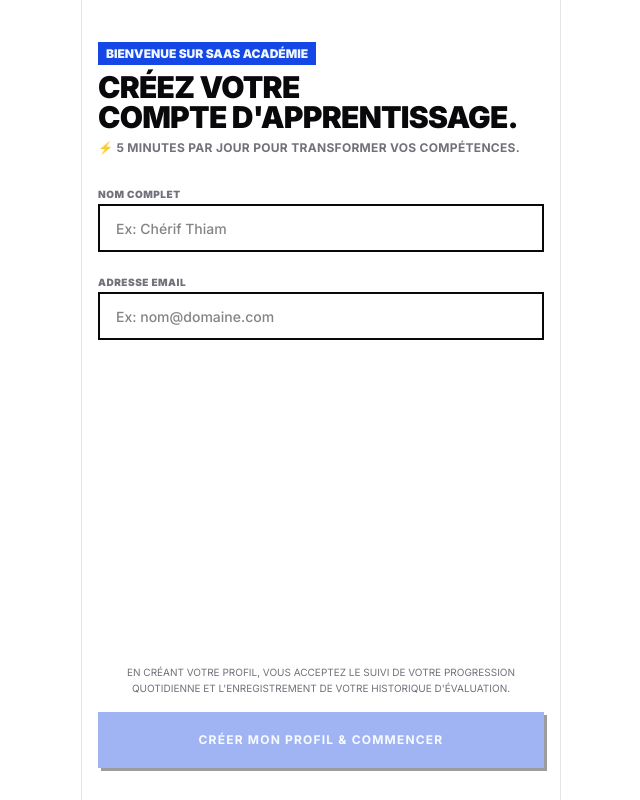
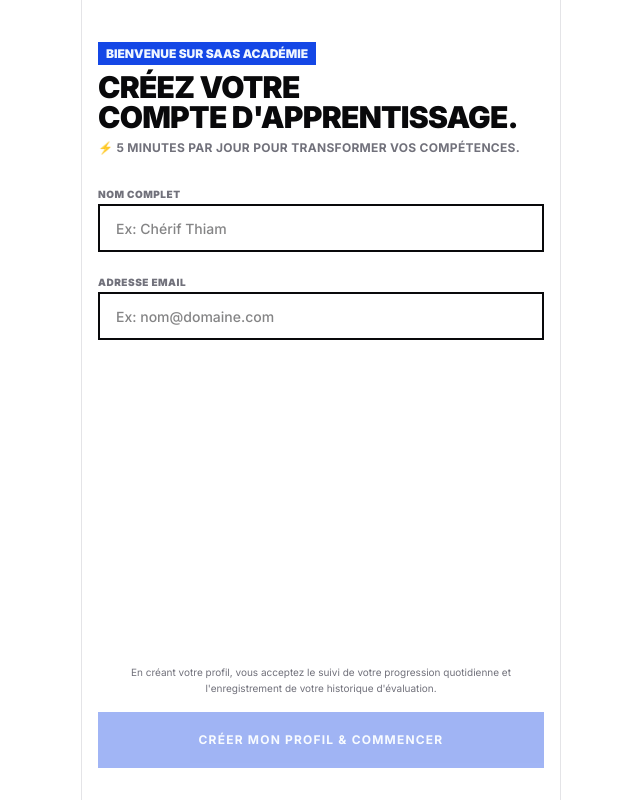
Before and after one commit to ELBACHIR-08/Projet-Saas-academie, a Next.js app: page / in a window 1280 px wide. Shown: the whole page, without its empty margins (319-959 px from the left). Built offline with nearby package versions, Linux system fonts and the light colour scheme.

Commit message:
style(onboarding): revert ProfileCreation to exact requested layout

```diff
--- a/src/app/components/ProfileCreation.tsx
+++ b/src/app/components/ProfileCreation.tsx
@@ -50,7 +50,7 @@
               placeholder="Ex: Chérif Thiam"
               value={fullName}
               onChange={(e) => setFullName(e.target.value)}
-              className="w-full h-12 px-4 border-2 border-[var(--foreground)] text-sm focus:outline-none focus:border-2 focus:border-[var(--primary)] rounded-none bg-[var(--background)] font-medium text-[var(--foreground)]"
+              className="w-full h-12 px-4 border-2 border-[var(--foreground)] text-sm focus:outline-none focus:border-2 focus:border-[var(--primary)] rounded-none bg-[var(--background)] font-medium"
             />
           </div>
 
@@ -66,7 +66,7 @@
               placeholder="Ex: nom@domaine.com"
               value={email}
               onChange={(e) => setEmail(e.target.value)}
-              className="w-full h-12 px-4 border-2 border-[var(--foreground)] text-sm focus:outline-none focus:border-2 focus:border-[var(--primary)] rounded-none bg-[var(--background)] font-medium text-[var(--foreground)]"
+              className="w-full h-12 px-4 border-2 border-[var(--foreground)] text-sm focus:outline-none focus:border-2 focus:border-[var(--primary)] rounded-none bg-[var(--background)] font-medium"
             />
           </div>
 
@@ -75,7 +75,7 @@
 
       {/* Section Basse : Bouton d'action principal (Thumb Zone) */}
       <div className="space-y-4 pb-4">
-        <p className="text-[10px] text-center text-[var(--muted-foreground)] px-2 leading-relaxed uppercase">
+        <p className="text-[10px] text-center text-[var(--muted-foreground)] px-2 leading-relaxed">
           En créant votre profil, vous acceptez le suivi de votre progression quotidienne et l'enregistrement de votre historique d'évaluation.
         </p>
 
@@ -83,7 +83,7 @@
           type="submit"
           form="profile-form"
           disabled={!fullName || !email}
-          className="w-full h-14 bg-[var(--primary)] text-[var(--primary-foreground)] font-bold text-xs uppercase tracking-widest transition-all rounded-none disabled:opacity-40 disabled:cursor-not-allowed flex items-center justify-center cursor-pointer shadow-[3px_3px_0px_0px_var(--foreground)] active:translate-x-[3px] active:translate-y-[3px] active:shadow-[0px_0px_0px_0px_var(--foreground)]"
+          className="w-full h-14 bg-[var(--primary)] text-[var(--primary-foreground)] font-bold text-xs uppercase tracking-widest transition-all rounded-none disabled:opacity-40 disabled:cursor-not-allowed flex items-center justify-center"
         >
           Créer mon profil & commencer
         </button>
```
